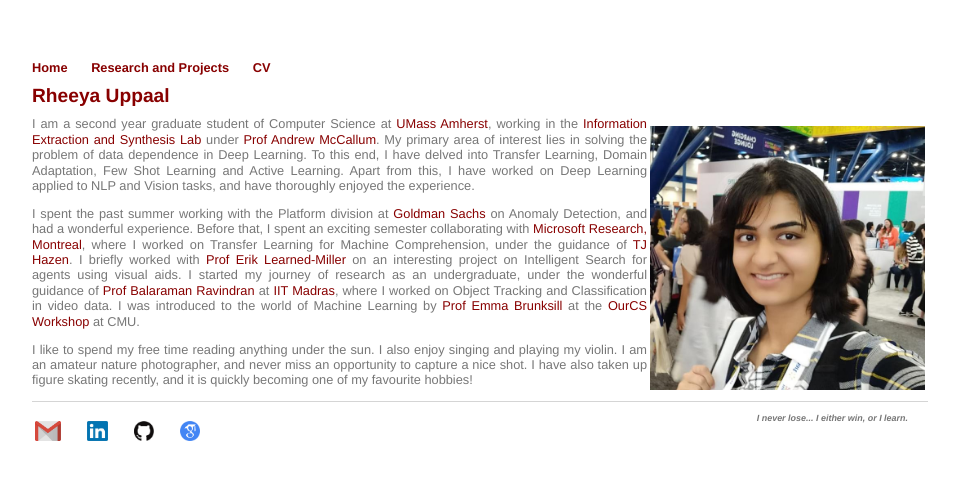
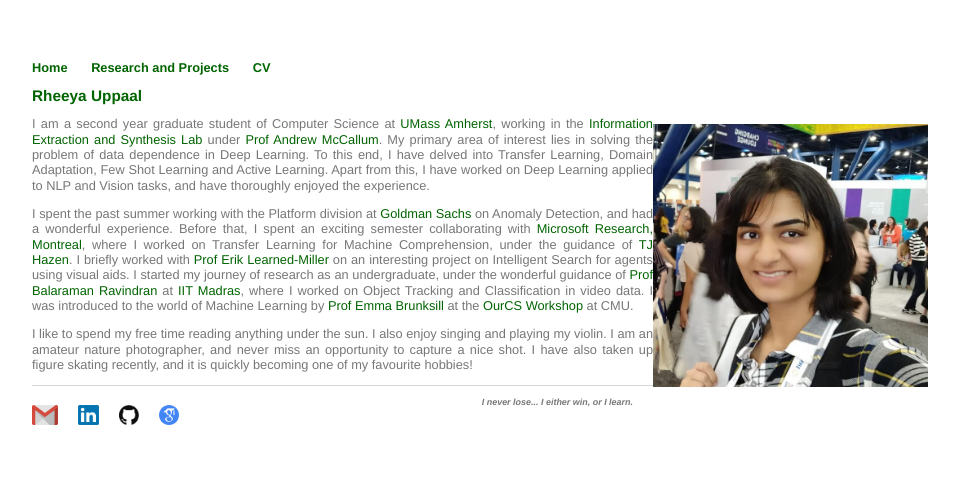
Before and after one commit to Uppaal/Uppaal.github.io, a Jekyll site: the page built from index.html, in a window 1280 px wide. Shown: the top 480 px of the page, without its empty margins (160-1119 px from the left). Built offline with Jekyll 4.4.1, drawn with Linux system fonts in a browser that asks for light colours.

Commit message:
Update main.css

```diff
--- a/css/main.css
+++ b/css/main.css
@@ -1,22 +1,23 @@
 body {
     margin: 60px auto;
     width: 70%;
-	font-family:'Helvetica', 'Arial', 'Sans-Serif';
+/* 	font-family:'Helvetica', 'Arial', 'Sans-Serif'; */
+	font-family:'Helvetica';
 	font-size: 0.8em;
     line-height: 1.2em;
     color: #777;
 }
-h1 {    font-size: 1.5em; color:#800 }
-h2 {	font-size: 1em; color:#800 }
+h1 {    font-size: 1.2em; color:#006400 }
+h2 {	font-size: 1em; color:#006400 }
 
 
-img { padding-top: 10px; padding-bottom: 10px; padding-left: 3px; padding-right: 3px }
+img { padding-top: 10px; padding-bottom: 10px; padding-left: 0px; padding-right: 0px }
 a {
     text-decoration: none;
-    color: #800;
+    color: #006400;
 }
 a:hover {    text-decoration: underline; }
-h {color:#800}
+h {color:#006400}
 
 nav ul, footer ul {
     padding: 0px;
@@ -34,7 +35,7 @@ footer {
 }
 ul.posts {
     margin: 20px auto 40px;
-    font-size: 1.5em;
+    font-size: 1.2em;
 }
 ul.posts li {    list-style: none; padding:3px}
 
@@ -49,4 +50,4 @@ th, td {
 	height: 15px;
 	width: 50%;
 }
-th {    background-color: #800; color: #FFF}
+th {    background-color: #006400; color: #FFF}
```
